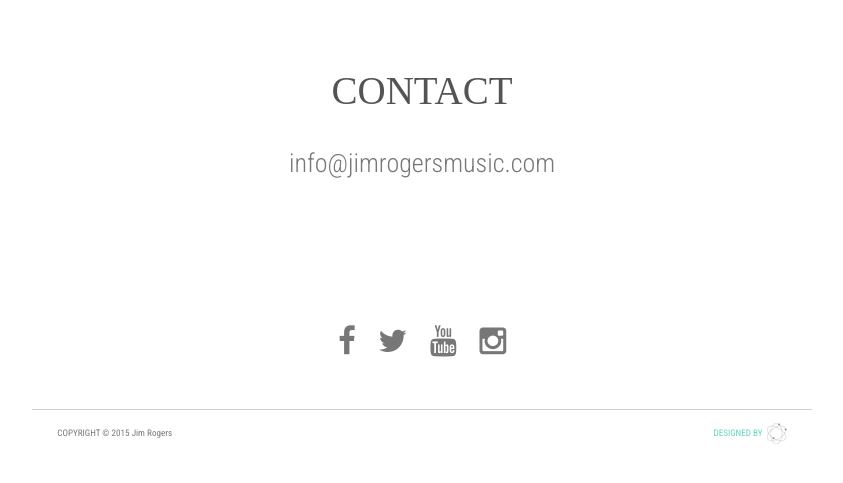
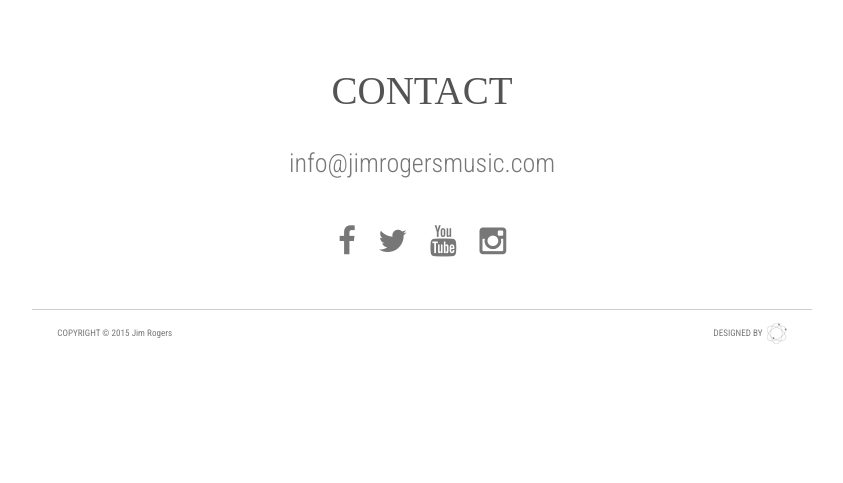
Before and after one commit to JimRogers/jimrogerswebsite, a Jekyll site: the page built from contact/index.html, in a window 1280 px wide. Shown: the top 483 px of the page, without its empty margins (218-1061 px from the left). Built offline with Jekyll 4.4.1, drawn with Linux system fonts in a browser that asks for light colours; comment, search, counter and statistics services are not loaded.

Commit message:
Add end tag on socials

```diff
--- a/_includes/contact-section.html
+++ b/_includes/contact-section.html
@@ -9,10 +9,10 @@
        </div><!--end emails-->
        <div class="socials">
           <ul>
-            <li><a href="http://www.facebook.com/jimrogersmusic" target="blank"><i class="fa fa-facebook"></i></li>
-            <li><a href="http://www.twitter.com/jimrogersmusic" target="blank"><i class="fa fa-twitter"></i></li>
-            <li><a href="http://www.youtube.com/jimrogersmusic" target="blank"><i class="fa fa-youtube"></i></li>
-            <li><a href="http://www.instagram.com/jimrogersmusic" target="blank"><i class="fa fa-instagram"></i></li>
+            <li><a href="http://www.facebook.com/jimrogersmusic" target="blank"><i class="fa fa-facebook"></i></a></li>
+            <li><a href="http://www.twitter.com/jimrogersmusic" target="blank"><i class="fa fa-twitter"></i></a></li>
+            <li><a href="http://www.youtube.com/jimrogersmusic" target="blank"><i class="fa fa-youtube"></i></a></li>
+            <li><a href="http://www.instagram.com/jimrogersmusic" target="blank"><i class="fa fa-instagram"></i></a></li>
           </ul>
         </div><!--end socials-->
     </div><!--end contact text-->
--- a/css/style.css
+++ b/css/style.css
@@ -133,7 +133,7 @@ Socials
 .socials ul {
   list-style:none;
   padding-left:0px;
-  padding-top:150px;
+  padding-top:50px;
 }
 .socials ul li {
   display:inline-block;
```
